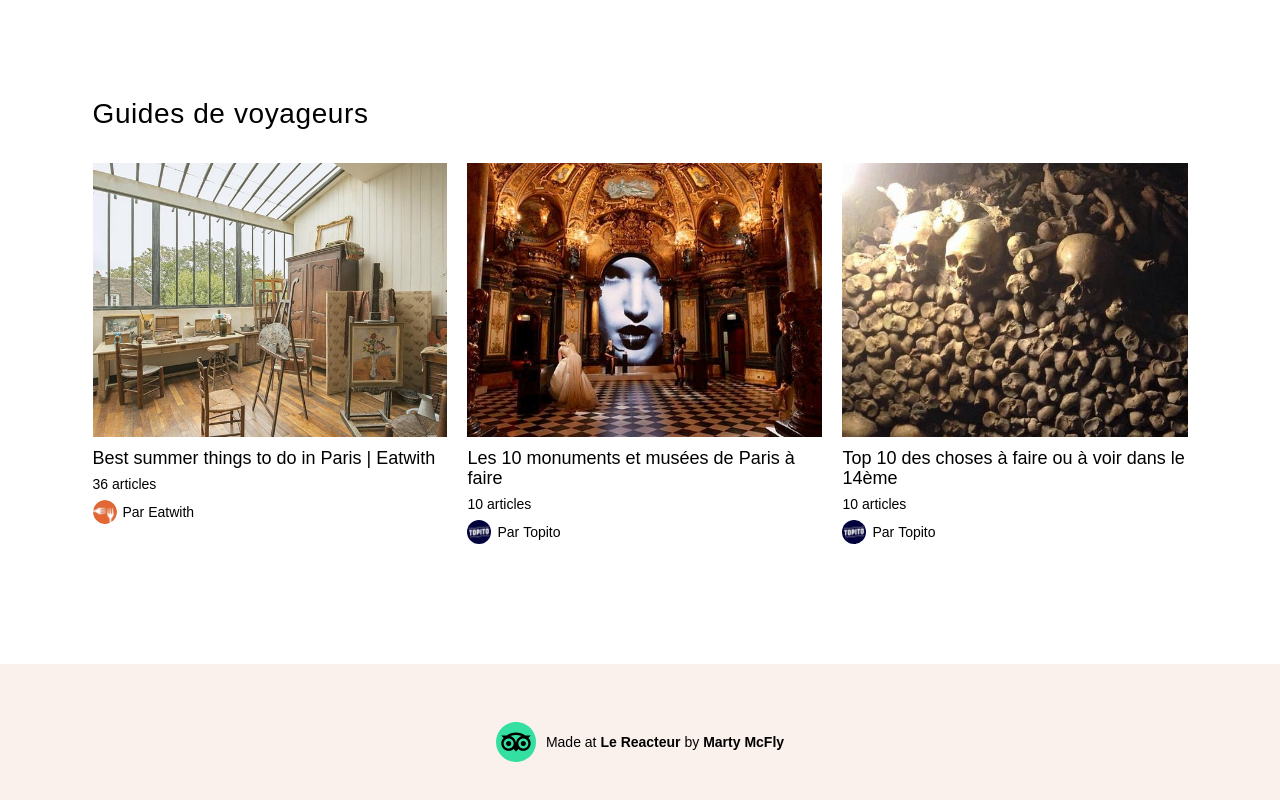
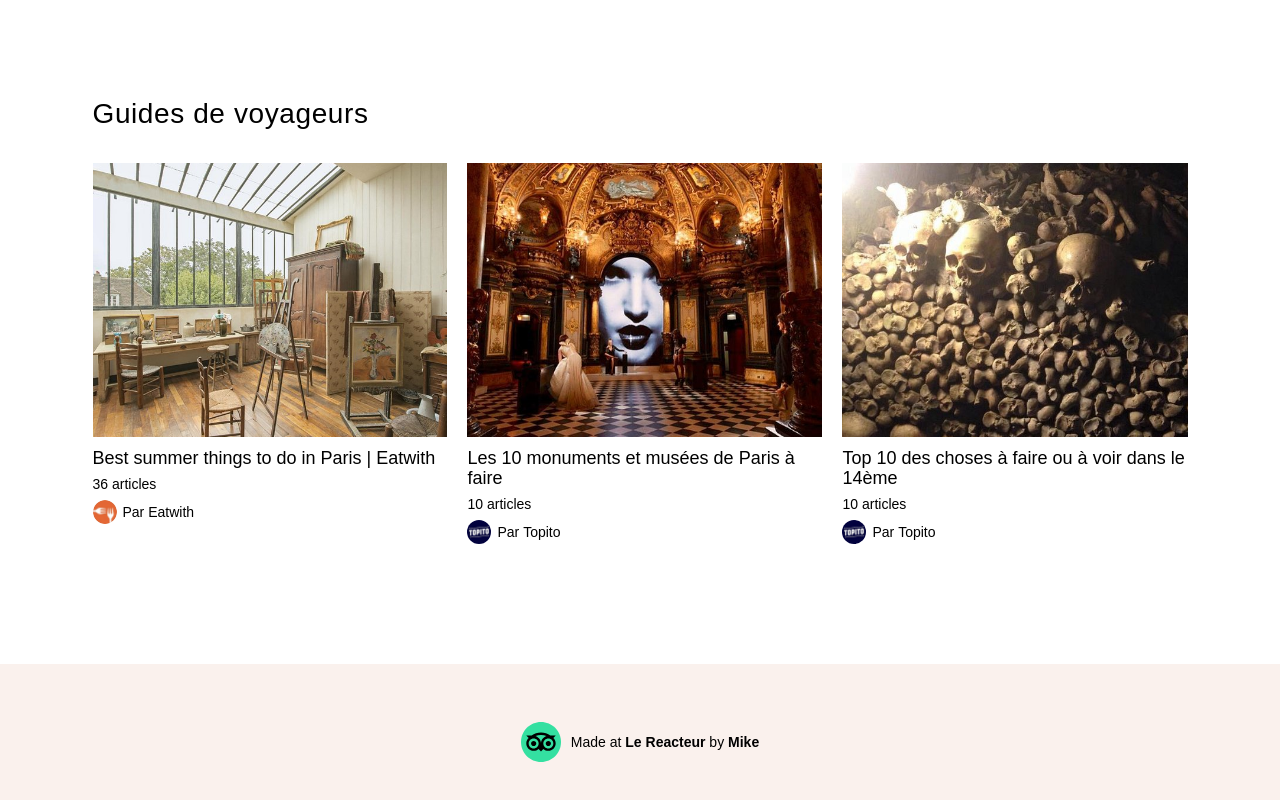
Before and after one commit to MicroLink26/front-form, a plain HTML site: page index.html in a window 1280 px wide. Shown: the part 2085-2885 px from the top of the page. Drawn offline with Linux system fonts and the light colour scheme; files whose address does not match are found by name; a web font is replaced by a local one.

Commit message:
github link added

```diff
--- a/index.html
+++ b/index.html
@@ -534,7 +534,7 @@
       <p>
         Made at
         <a href="https://www.lereacteur.io/" target="_blank">Le Reacteur</a> by
-        <a href="#" target="_blank">Marty McFly</a>
+        <a href="https://github.com/MicroLink26" target="_blank">Mike</a>
       </p>
     </footer>
 
```
